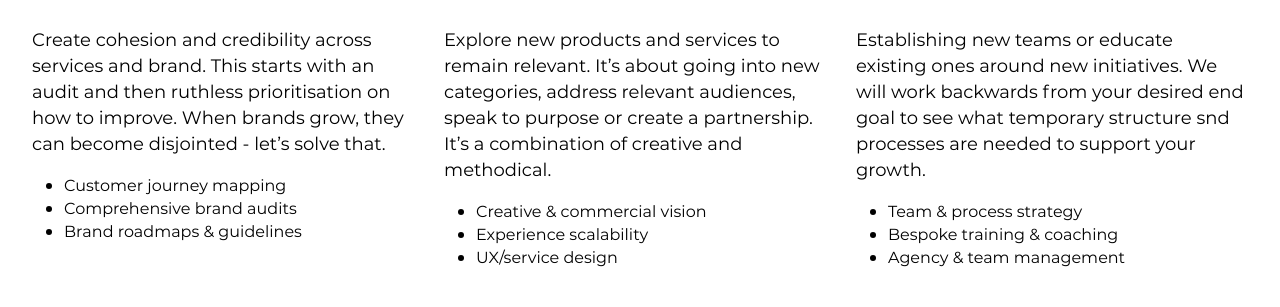
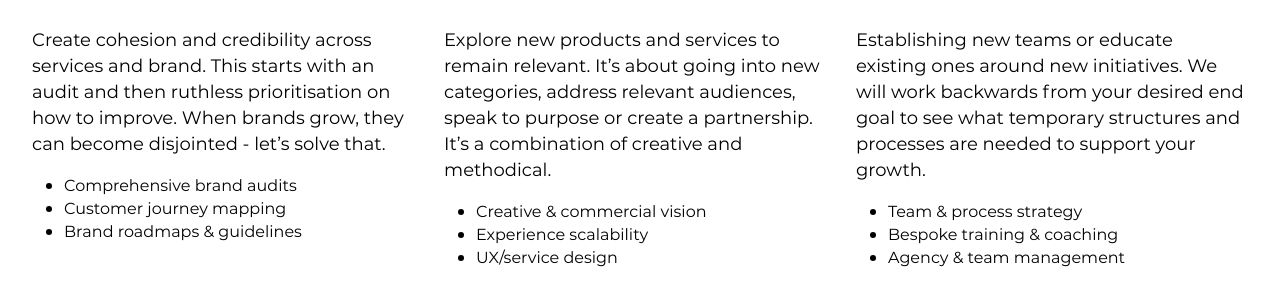
Before and after one commit to emilygv/emilyvernon.com, a Jekyll site: the page built from services.md, in a window 1280 px wide and 900 px high, scrolled down 1013 px. Shown: the part 177-484 px from the top of the window. Built offline with Jekyll 4.4.1, drawn with Linux system fonts in a browser that asks for light colours.

Commit message:
Update services.yml

```diff
--- a/_data/services.yml
+++ b/_data/services.yml
@@ -1,8 +1,8 @@
 - title: Brand Clean-up
   description: |-
     Create cohesion and credibility across services and brand. This starts with an audit and then ruthless prioritisation on how to improve. When brands grow, they can become disjointed - let’s solve that.
+    - Comprehensive brand audits
     - Customer journey mapping
-    - Comprehensive brand audits
     - Brand roadmaps & guidelines
 
 - title: Growth Strategy
@@ -14,7 +14,7 @@
 
 - title: Capability Build
   description: |-
-    Establishing new teams or educate existing ones around new initiatives. We will work backwards from your desired end goal to see what temporary structure snd processes are needed to support your growth.
+    Establishing new teams or educate existing ones around new initiatives. We will work backwards from your desired end goal to see what temporary structures and processes are needed to support your growth.
     - Team & process strategy
     - Bespoke training & coaching
     - Agency & team management
```
